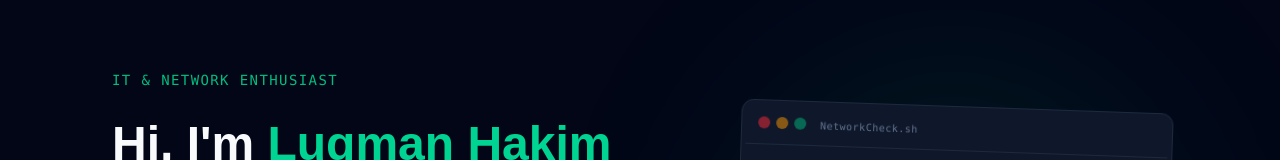
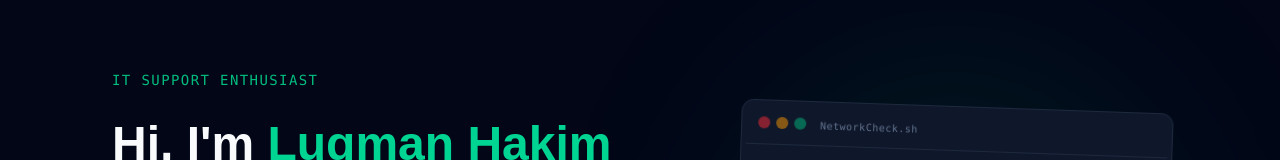
Before and after one commit to Luqman89/luqman-hakim-portofolio, a Next.js app: page / in a window 1280 px wide. Shown: the part 124-284 px from the top of the page. Built offline with nearby package versions, Linux system fonts and the light colour scheme.

Commit message:
update: change IT & Network Enthusiast To IT Support Enthusiast

```diff
--- a/app/components/Hero.tsx
+++ b/app/components/Hero.tsx
@@ -12,7 +12,7 @@ export default function Hero() {
       {/* KIRI: TEKS */}
       <div className="space-y-6 text-center md:text-left flex flex-col items-center md:items-start">
         <h2 className="text-emerald-500 font-mono tracking-widest uppercase text-sm">
-          IT & Network Enthusiast
+          IT Support Enthusiast
         </h2>
         <Reveal>
           <h1 className="text-3xl md:text-5xl font-extrabold leading-tight">
```
